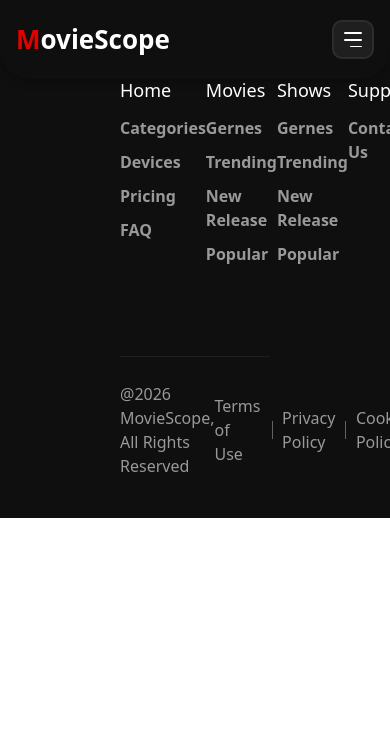
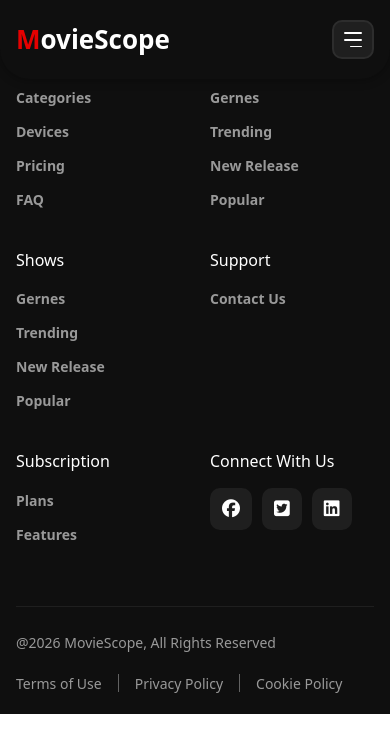
Before and after one commit to nancyemadd0099-collab/Movie-Scope, a React (Vite) app: page /movies in a window 390 px wide. Shown: the top 752 px of the page. Built offline with nearby package versions, Linux system fonts and the light colour scheme.

Commit message:
add responsive css footer

```diff
--- a/src/App.jsx
+++ b/src/App.jsx
@@ -14,6 +14,7 @@ function App() {
     <>
       <Navbar />
       <Routes>
+        {/* <Route path='/' element={<><Hero /> <Home/></> } /> */}
         <Route path='/' element={<><Hero /> </> } />
         {/* <Route path='/movies' element={<><HeroMovie /> <Container /></> } /> */}
       </Routes>
--- a/src/components/Footer.css
+++ b/src/components/Footer.css
@@ -1,47 +1,47 @@
-#footer{
+#footer {
     padding: 0px var(--padding-desktop);
     background-color: var(--background-btn-black);
 }
 
-.footer-container{
+.footer-container {
     display: grid;
-    grid-template-columns: repeat(6,1fr);
+    grid-template-columns: repeat(6, 1fr);
     padding: 80px 0;
 }
 
-.footer-col h4{
+.footer-col h4 {
     font-size: 18px;
     color: var(--color-text);
     margin-bottom: 14px;
 }
 
-.footer-col ul{
+.footer-col ul {
     list-style: none;
     margin: 0;
     padding: 0;
 }
 
-.footer-col li{
+.footer-col li {
     margin-bottom: 10px;
 }
 
-.footer-col li a{
+.footer-col li a {
     color: var(--color-paragraph);
     font-size: var(--normal-font-size);
     font-weight: 600;
     transition: color 0.35s ease-in-out
 }
 
-.footer-col li a:hover{
+.footer-col li a:hover {
     color: var(--color-text-navbar);
 }
 
-.social ul{
+.social ul {
     display: flex;
     gap: 10px;
 }
 
-.social li i{
+.social li i {
     color: var(--color-text);
     padding: 12px;
     font-size: 18px;
@@ -50,31 +50,31 @@
     transition: background-color 0.35s ease-in-out
 }
 
-.social li i:hover{
+.social li i:hover {
     background-color: var(--background-card-black-hover);
 }
 
-.footer-divider{
+.footer-divider {
     height: 1px;
     background-color: var(--background-card-black);
-    margin-bottom:25px;
+    margin-bottom: 25px;
 }
 
-.footer-bottom{
+.footer-bottom {
     display: flex;
     justify-content: space-between;
     align-items: center;
     padding-bottom: 40px;
 }
 
-.footer-bottom p{
+.footer-bottom p {
     color: var(--color-paragraph);
     font-size: var(--normal-font-size);
     display: flex;
     align-items: center;
 }
 
-.footer-bottom p span{
+.footer-bottom p span {
     margin: 0 10px;
     height: 18px;
     width: 1px;
@@ -82,3 +82,49 @@
     display: inline-block;
     opacity: 0.6;
 }
+
+
+/* ----------- Responsive ----------- */
+
+/* Large Mobile */
+@media (max-width: 767px) {
+    #footer {
+        padding: 0px var(--padding-mobile);
+    }
+
+    .footer-container {
+        grid-template-columns: repeat(2, 1fr);
+        padding: 50px 0;
+        gap: 30px;
+    }
+
+    .footer-col h4 {
+        font-size: var(--normal-font-size);
+        margin-bottom: 16px;
+    }
+
+    .footer-col li a {
+        font-size: var(--mobile-font-size);
+    }
+
+    .footer-divider {
+        height: 1px;
+        background-color: var(--background-card-black);
+        margin-bottom: 25px;
+    }
+
+    .footer-bottom {
+        flex-direction: column;
+        align-items: start;
+        padding-bottom: 20px;
+        gap: 20px;
+    }
+
+    .footer-bottom p {
+        font-size: var(--mobile-font-size);
+    }
+
+    .footer-bottom p span {
+        margin: 0 16px;
+    }
+}
```
